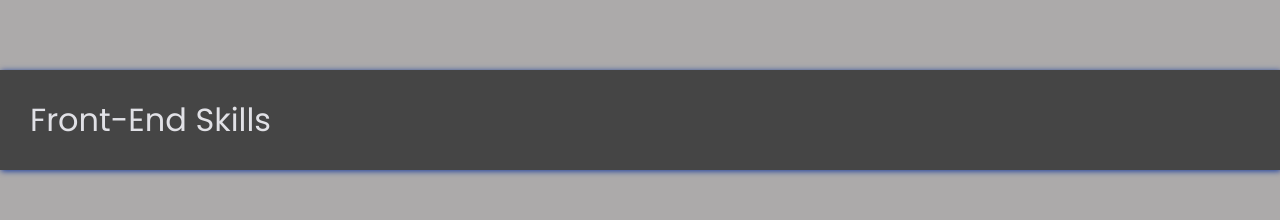
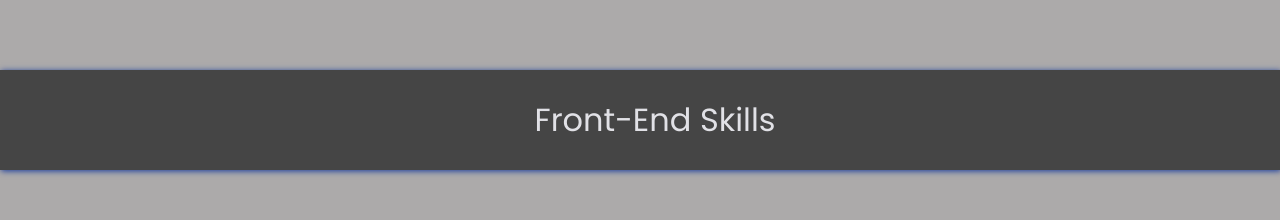
Before and after one commit to Josuerodriguers/Josuerodriguers.github.io, a React (Vite) app: page / in a window 1280 px wide. Shown: the part 530-750 px from the top of the page. Built offline with nearby package versions, Linux system fonts and the light colour scheme.

Commit message:
ajusta style center

```diff
--- a/src/components/Separator/style.ts
+++ b/src/components/Separator/style.ts
@@ -15,6 +15,8 @@ const slideFromLeft = keyframes`
 `;
 
 export const SeparatorWrapper = styled.section`
+  display: flex;
+  justify-content: center;
   background-color: ${({ theme }) => theme.colors.primary};
   /* box-shadow: 1px 1px 6px 0px #e81cff; */
   box-shadow: 1px 1px 6px 0px ${({ theme }) => theme.colors.secondary};
--- a/src/components/Skill/style.ts
+++ b/src/components/Skill/style.ts
@@ -1,6 +1,7 @@
 import { styled } from 'styled-components';
 
 export const SkillDescription = styled.div`
+
   margin-bottom: 25px;
 
   & h4 {
--- a/src/data/data.ts
+++ b/src/data/data.ts
@@ -4,7 +4,7 @@ export default [
     projectName: 'Password Manager',
     projectDescription: 'Projeto foi desenvolvido para ser um gerenciador de senhas, com a possibilidade de adicionar e remover senhas,',
     projectImage: 'password-manager.png',
-    projectUrl: 'https://github.com/Josuerodriguers/Gerenciador-Password/',
+    projectUrl: 'https://gerenciador-senhas.vercel.app',
     tags: ['React', 'TypeScript', 'React Hooks' , 'LocalStorage', 'Flexbox', 'CSS']
   },
 ]
```
